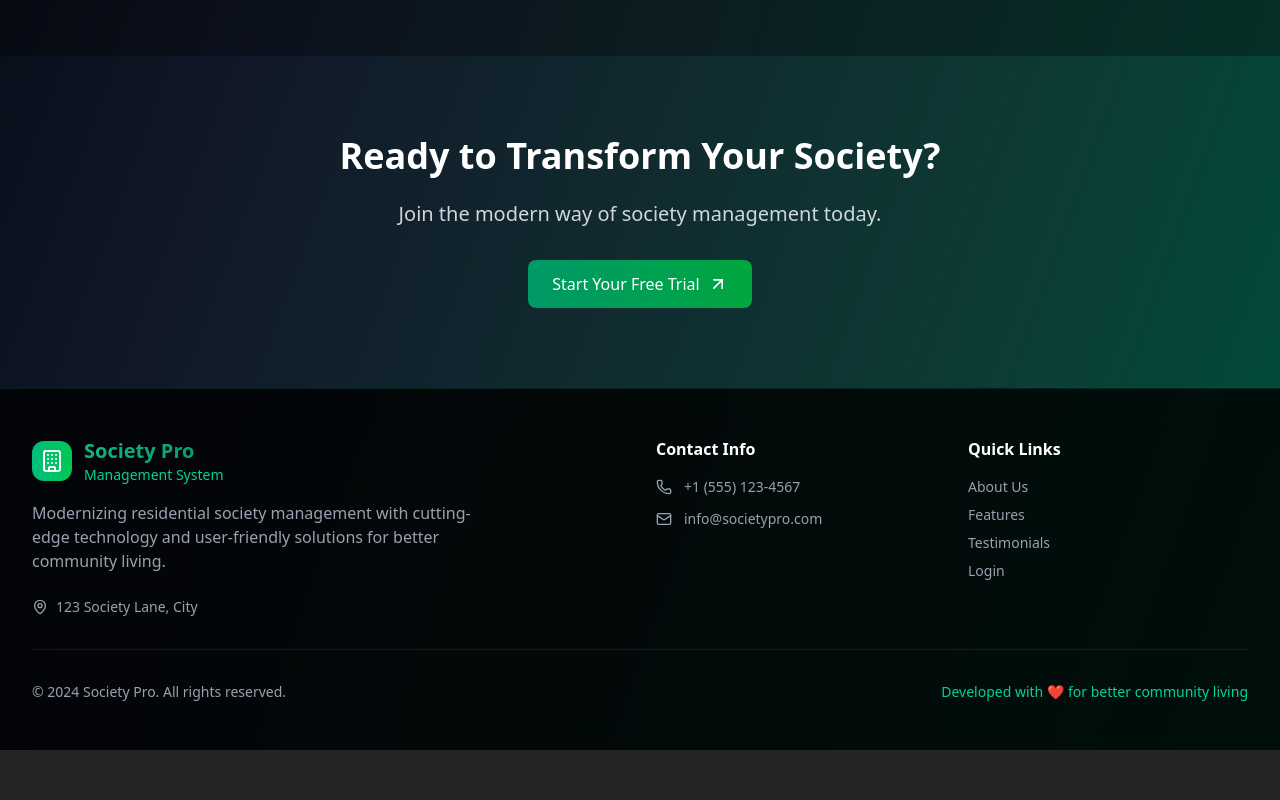
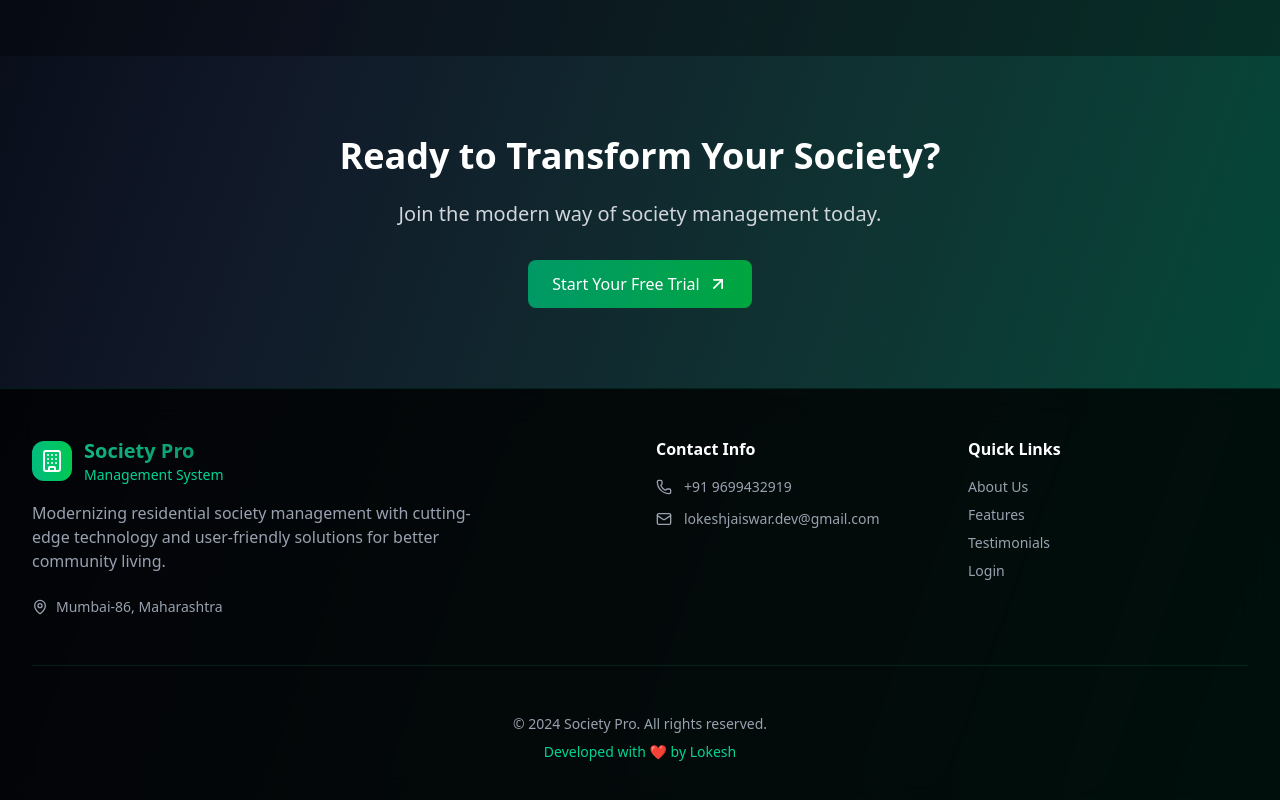
Before and after one commit to lokeshjaiswar-dev/Society_Management-System, a React (Vite) app in the folder frontend/: page / in a window 1280 px wide. Shown: the part 2780-3580 px from the top of the page. Before the commit the page ends 3530 px from the top, so only its background shows below. Built offline with nearby package versions, Linux system fonts and the light colour scheme.

Commit message:
Minor Changes

```diff
--- a/frontend/src/components/MainPage/MainPage.jsx
+++ b/frontend/src/components/MainPage/MainPage.jsx
@@ -477,7 +477,7 @@ const MainPage = () => {
               <div className="flex space-x-4">
                 <div className="flex items-center space-x-2 text-gray-400">
                   <MapPin className="w-4 h-4" />
-                  <span className="text-sm">123 Society Lane, City</span>
+                  <span className="text-sm">Mumbai-86, Maharashtra</span>
                 </div>
               </div>
             </div>
@@ -488,11 +488,11 @@ const MainPage = () => {
               <div className="space-y-3">
                 <div className="flex items-center space-x-3 text-gray-400">
                   <Phone className="w-4 h-4" />
-                  <span className="text-sm">+1 (555) 123-4567</span>
+                  <span className="text-sm">+91 9699432919</span>
                 </div>
                 <div className="flex items-center space-x-3 text-gray-400">
                   <Mail className="w-4 h-4" />
-                  <span className="text-sm">info@societypro.com</span>
+                  <span className="text-sm">lokeshjaiswar.dev@gmail.com</span>
                 </div>
               </div>
             </div>
@@ -530,12 +530,12 @@ const MainPage = () => {
           </div>
 
           {/* Bottom Bar */}
-          <div className="border-t border-emerald-800/30 mt-8 pt-8 flex flex-col md:flex-row justify-between items-center">
+          <div className="border-t border-emerald-800/30 mt-12 pt-12 flex flex-col justify-center items-center text-center">
             <p className="text-gray-400 text-sm">
               © 2024 Society Pro. All rights reserved.
             </p>
-            <p className="text-emerald-400 text-sm mt-2 md:mt-0">
-              Developed with ❤️ for better community living
+            <p className="text-emerald-400 text-sm mt-2">
+              Developed with ❤️ by Lokesh
             </p>
           </div>
         </div>
```
Also changed, not shown: 1 other file (tests, documents, lock files or other folders).
